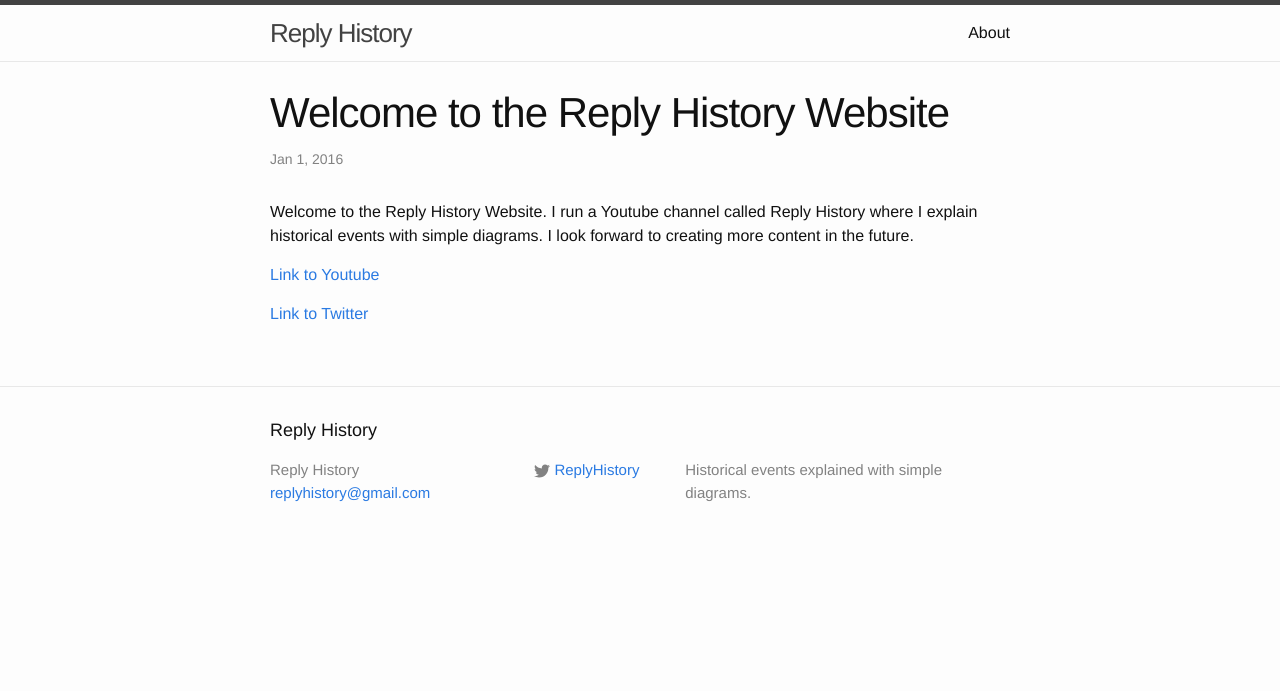
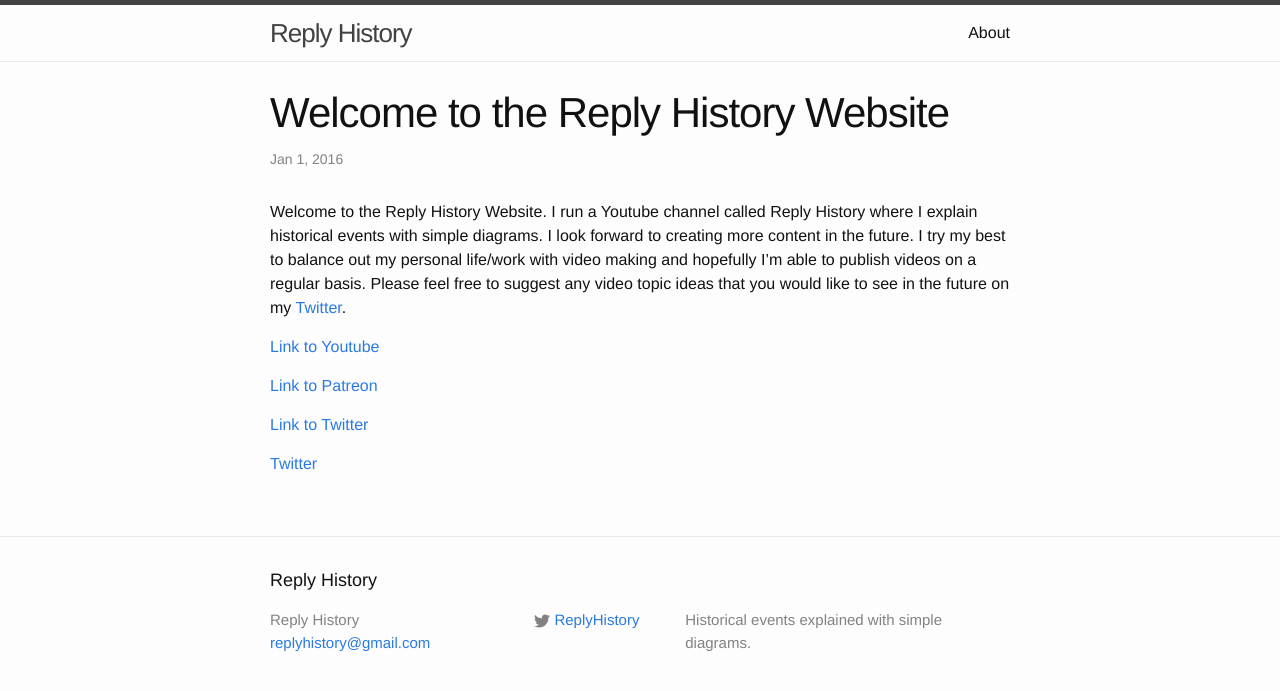
Before and after one commit to ReplyHistory/ReplyHistory.github.io, a Jekyll site: the page built from _posts/2016-01-01-Welcome-to-the-Reply-History-Website.markdown, in a window 1280 px wide. Shown: the top 691 px of the page. Built offline with Jekyll 4.4.1, drawn with Linux system fonts in a browser that asks for light colours.

Commit message:
Update 2016-01-01-Welcome-to-the-Reply-History-Website.markdown

```diff
--- a/_posts/2016-01-01-Welcome-to-the-Reply-History-Website.markdown
+++ b/_posts/2016-01-01-Welcome-to-the-Reply-History-Website.markdown
@@ -4,12 +4,20 @@
 date:   2016-01-01 00:00:00 -0500
 categories: post
 ---
-Welcome to the Reply History Website. I run a Youtube channel called Reply History where I explain historical events with simple diagrams. I look forward to creating more content in the future.
+Welcome to the Reply History Website. I run a Youtube channel called Reply History where I explain historical events with simple diagrams. I look forward to creating more content in the future. I try my best to balance out my personal life/work with video making and hopefully I'm able to publish videos on a regular basis. Please feel free to suggest any video topic ideas that you would like to see in the future on my [Twitter].
 
 [Link to Youtube]
 
 [Link to Youtube]: https://www.youtube.com/ReplyHistory
 
+[Link to Patreon]
+
+[Link to Patreon]: https://www.patreon.com/ReplyHistory
+
 [Link to Twitter]
 
 [Link to Twitter]: https://www.twitter.com/ReplyHistory
+
+[Twitter]
+
+[Twitter]: https://www.twitter.com/ReplyHistory
```
